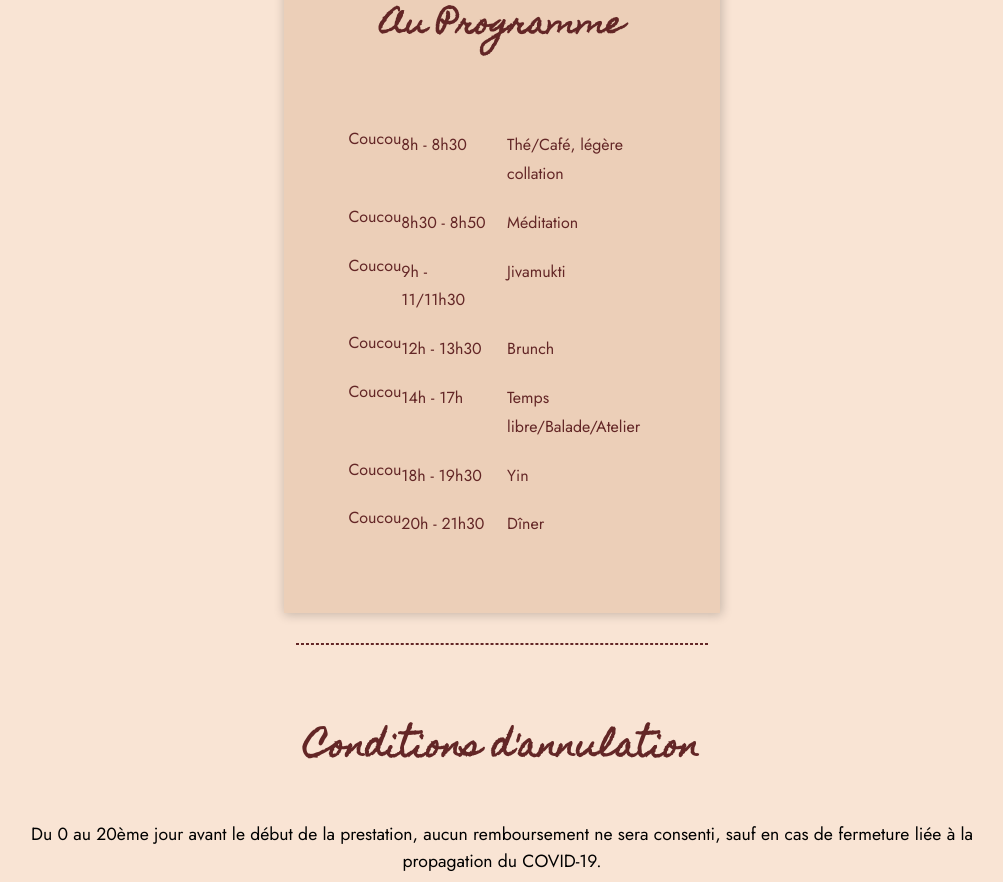
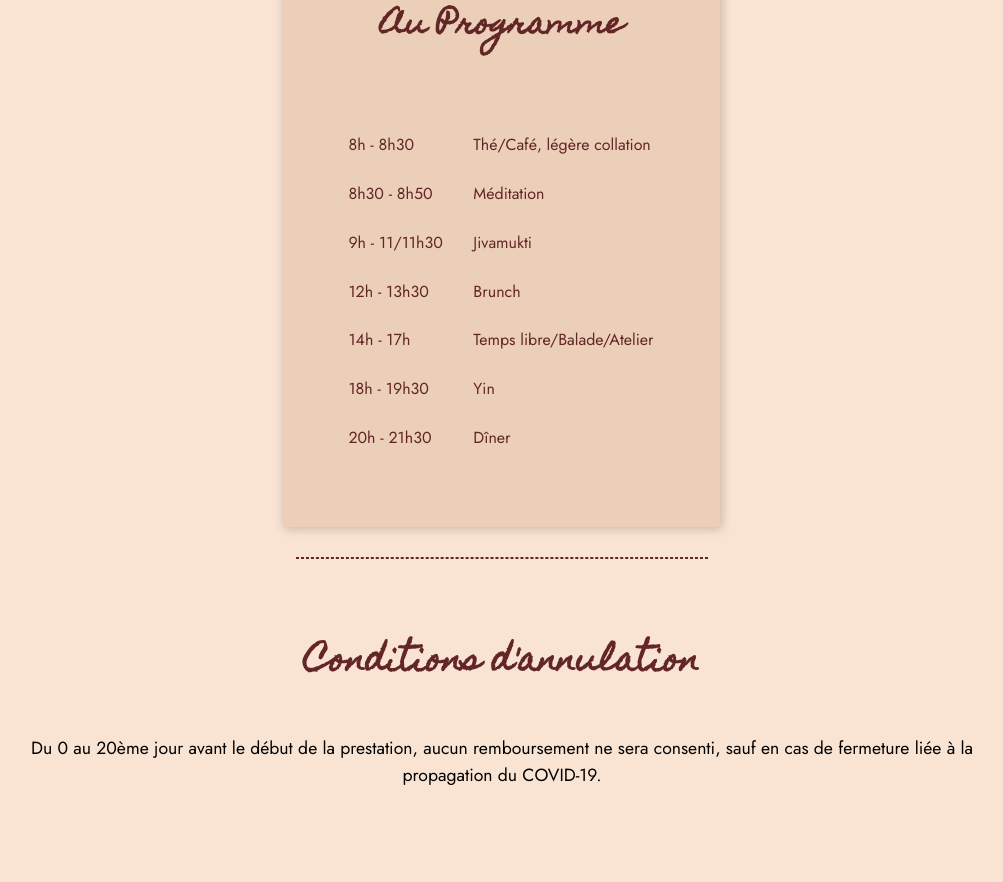
Before and after one commit to leabaty/yoga-website, a React (Create React App) app in the folder client/: page /retraite in a window 1280 px wide. Shown: the part 5000-5882 px from the top of the page, without its empty margins (138-1141 px from the left). Built offline with nearby package versions, Linux system fonts and the light colour scheme.

Commit message:
fix: deleted coucou in retreatprog

```diff
--- a/client/src/components/pages/Retreat/RetreatProgram.js
+++ b/client/src/components/pages/Retreat/RetreatProgram.js
@@ -14,7 +14,6 @@ function RetreatProgram(program) {
             return (
 
               <div className="retreat__program__item">
-               <div>Coucou</div>
                 <p className="retreat__program__item-time">
                   {programItem.startTime} - {programItem.endTime}
                 </p>
```
